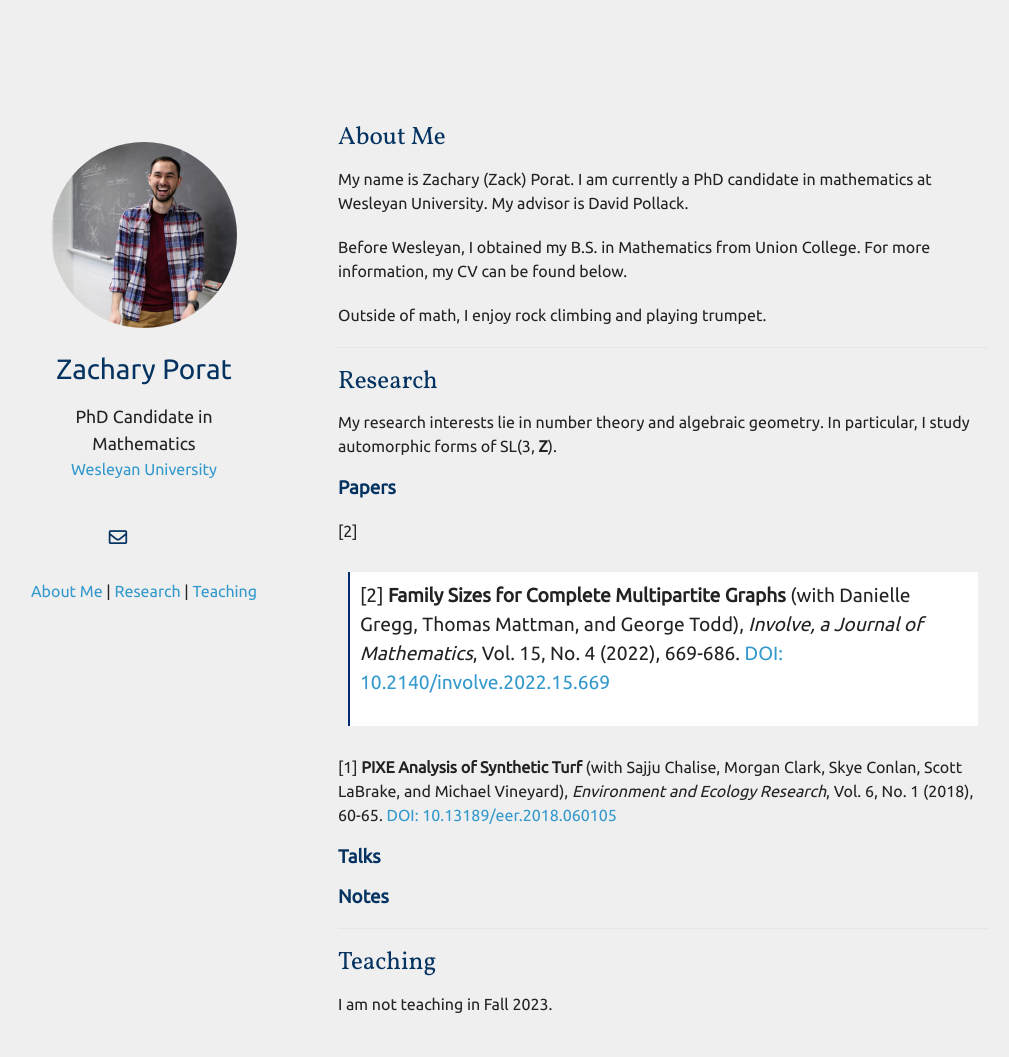
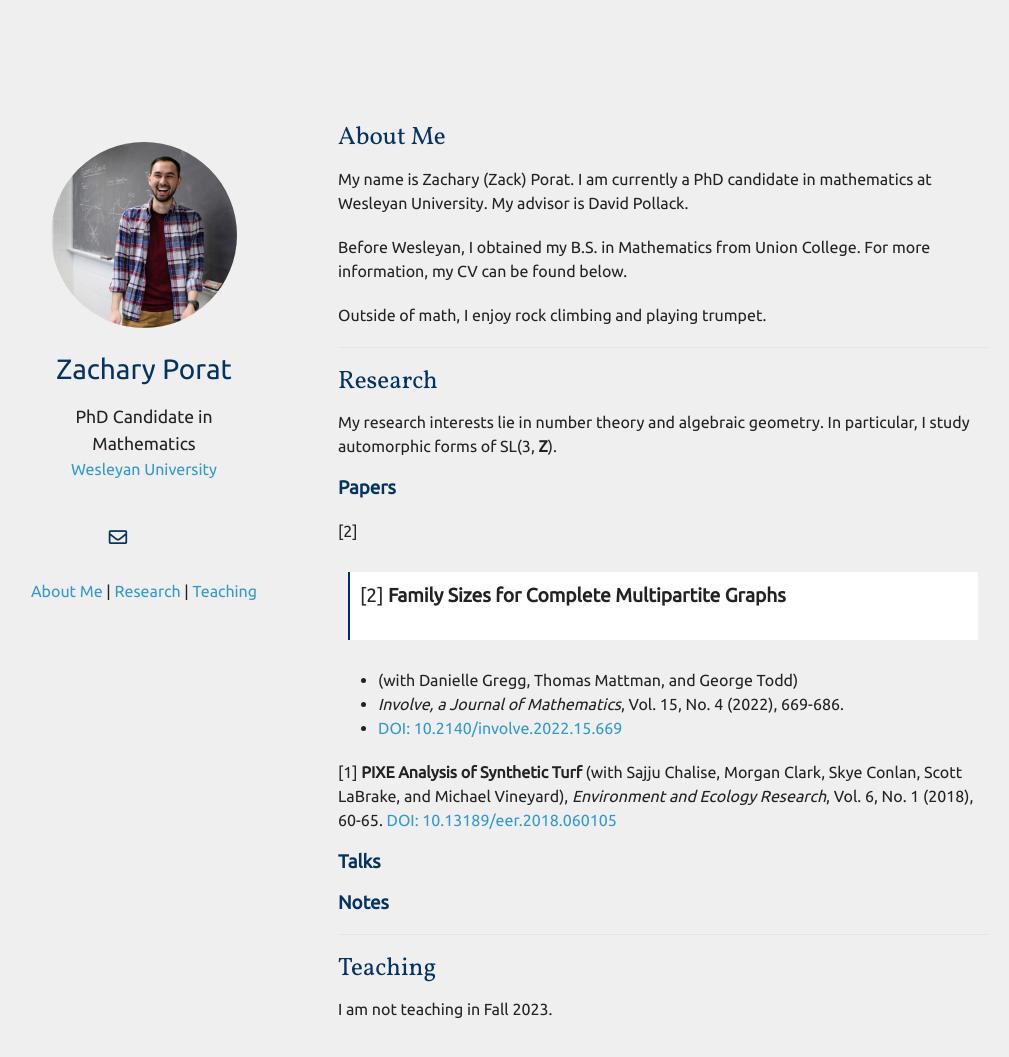
Before and after one commit to zporat/zporat.github.io, a Jekyll site: the page built from index.md, in a window 1280 px wide and 1115 px high. Shown: the top 1057 px of the window, without its empty margins (132-1141 px from the left). Built offline with Jekyll 4.4.1, drawn with Linux system fonts in a browser that asks for light colours; nearby versions of some CDN libraries; a style sheet for code colours, icons or effects is not loaded; our own code applies the rules of GitHub Pages for plain Markdown files.

```diff
--- a/index.md
+++ b/index.md
@@ -20,7 +20,10 @@ My research interests lie in number theory and algebraic geometry. In particular
 
 [2]
 > [2] **Family Sizes for Complete Multipartite Graphs**
-> (with Danielle Gregg, Thomas Mattman, and George Todd), *Involve, a Journal of Mathematics*, Vol. 15, No. 4 (2022), 669-686. [DOI: 10.2140/involve.2022.15.669](https://msp.org/involve/2022/15-4/p07.xhtml)
+
+* (with Danielle Gregg, Thomas Mattman, and George Todd)
+* *Involve, a Journal of Mathematics*, Vol. 15, No. 4 (2022), 669-686.
+* [DOI: 10.2140/involve.2022.15.669](https://msp.org/involve/2022/15-4/p07.xhtml)
 
 [1] **PIXE Analysis of Synthetic Turf** (with Sajju Chalise, Morgan Clark, Skye Conlan, Scott LaBrake, and Michael Vineyard), *Environment and Ecology Research*, Vol. 6, No. 1 (2018), 60-65.
 [DOI: 10.13189/eer.2018.060105](https://www.hrpub.org/journals/article_info.php?aid=6770)
```
